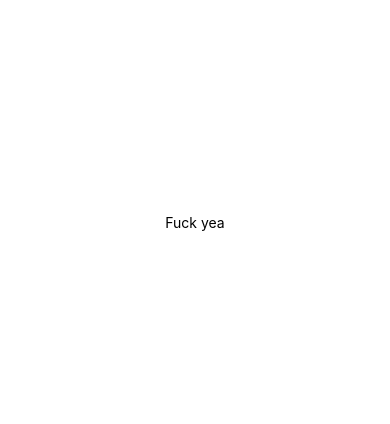
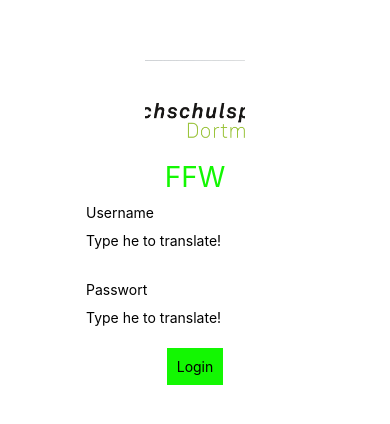
Before and after one commit to samGende/reactBS, a React Native app: screen / in a window 390 px wide. Shown: the part 200-624 px from the top of the page. Built offline with nearby package versions, Linux system fonts and the light colour scheme.

Commit message:
poc of text inputs

```diff
--- a/App.js
+++ b/App.js
@@ -1,11 +1,25 @@
 import { StatusBar } from 'expo-status-bar';
-import { StyleSheet, Text, View } from 'react-native';
+import {Image, StyleSheet, Text, View, TouchableOpacity, TextInput} from 'react-native';
+import PizzaTranslator from './Inputs'
+import  hspLogo from './assets/hsp.png'
 
 export default function App() {
   return (
     <View style={styles.container}>
-      <Text>Fuck yea</Text>
+      <Image source={hspLogo} style={styles.hspLogo}/>
+      <Text style={styles.text}>FFW</Text>
       <StatusBar style="auto" />
+
+       <PizzaTranslator label='Username'></PizzaTranslator>
+       <PizzaTranslator label='Passwort'></PizzaTranslator>
+
+      <TouchableOpacity
+      onPress={() => alert('Login')}
+      style={styles.button}
+      >
+        <Text style={styles.buttonText}>Login</Text>
+
+      </TouchableOpacity>
     </View>
   );
 }
@@ -17,4 +31,21 @@ const styles = StyleSheet.create({
     alignItems: 'center',
     justifyContent: 'center',
   },
+  hspLogo:{
+    width:100,
+    height:100
+  },
+  text:{
+    color: '#13f702',
+    fontSize: 28
+  },
+  button: {
+    backgroundColor:'#13f702',
+    padding: 10
+  },
+  buttonText:{
+    color: '#000000'
+  }
+
+
 });
--- /dev/null
+++ b/Inputs.js
@@ -0,0 +1,21 @@
+import React, { useState } from 'react';
+import { Text, TextInput, View } from 'react-native';
+
+const PizzaTranslator = (props) => {
+  const [text, setText] = useState('');
+  return (
+    <View style={{padding: 10}}>
+       <Text>{props.label}</Text>
+
+      <TextInput
+        style={{height: 40}}
+        placeholder="Type he to translate!"
+        onChangeText={newText => setText(newText)}
+        defaultValue={text}
+        onSubmitEditing={() => alert(text)}
+      />
+    </View>
+  );
+}
+
+export default PizzaTranslator;
```
Also changed, not shown: assets/hsp.png (added).
